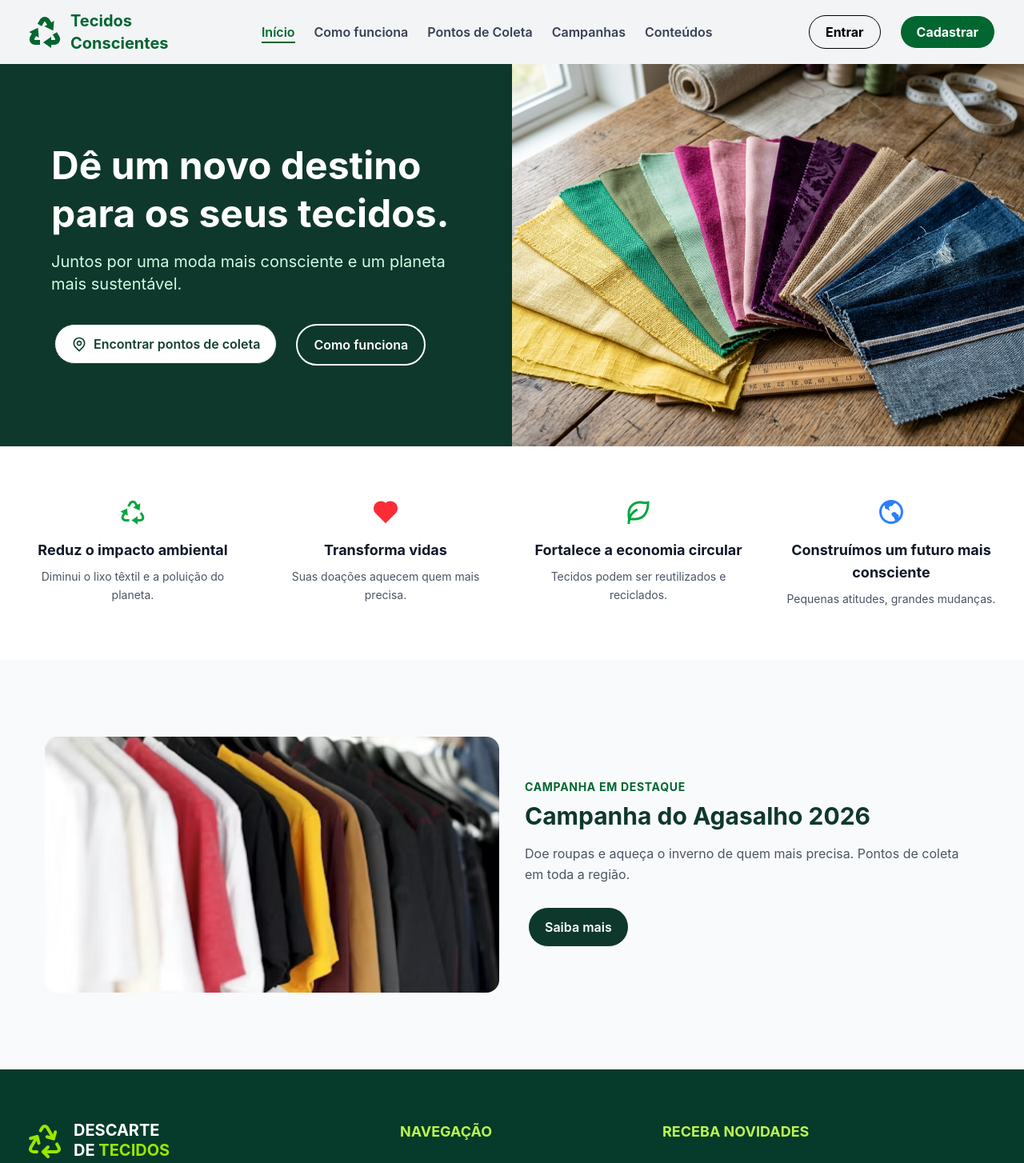
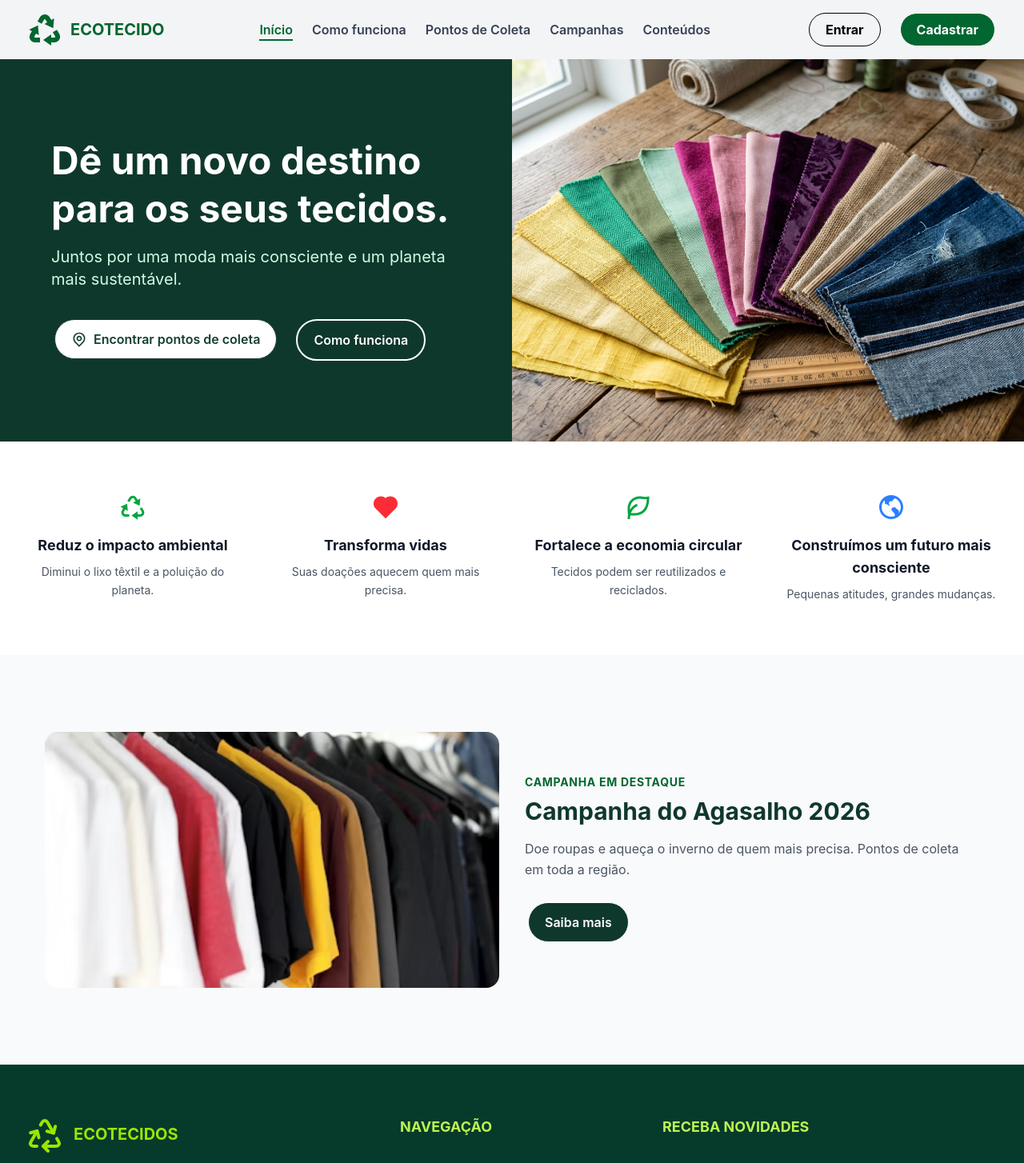
Before and after one commit to rafael-kuchla-flores/Descarte_Tecidos, a React (Vite) app in the folder Descarte_Tecidos/: page / in a window 1280 px wide. Shown: the top 1454 px of the page at 80% size. Built offline with nearby package versions, Linux system fonts and the light colour scheme.

Commit message:
Ajuste rota API e mudancas na logo

```diff
--- a/Descarte_Tecidos/src/components/Footer/Footer.jsx
+++ b/Descarte_Tecidos/src/components/Footer/Footer.jsx
@@ -45,11 +45,9 @@ const Footer = () => {
               />
 
               <div className="text-xl font-bold leading-tight">
-                <p>DESCARTE</p>
                 <p>
-                  DE{" "}
                   <span className="text-lime-400">
-                    TECIDOS
+                    ECOTECIDOS
                   </span>
                 </p>
               </div>
--- a/Descarte_Tecidos/src/components/Header/Header.jsx
+++ b/Descarte_Tecidos/src/components/Header/Header.jsx
@@ -32,7 +32,7 @@ const Header = () => {
                 <div className="mx-auto flex max-w-7xl items-center justify-between gap-4 md:flex-row md:justify-between">
                     <div className="logo flex items-center gap-2">
                         <RiRecycleFill className="h-10 w-10 text-green-800 sm:h-12 sm:w-12" />
-                        <h1 className="text-xl font-bold text-green-800">Tecidos <span className="text-green-800 block">Conscientes</span></h1>
+                        <h1 className="text-xl font-bold text-green-800">ECOTECIDO <span className="text-green-800 block"></span></h1>
                     </div>
 
                     <div className="hidden md:block">
--- a/Descarte_Tecidos/src/services/api.js
+++ b/Descarte_Tecidos/src/services/api.js
@@ -1,4 +1,4 @@
-const API_URL = 'http://163.176.41.61:8099/api/v1'
+const API_URL = 'http://163.176.41.61:8080/api/v1'
 
 const api = async (endpoint, options = {}) => {
   const token = localStorage.getItem('token')
```
